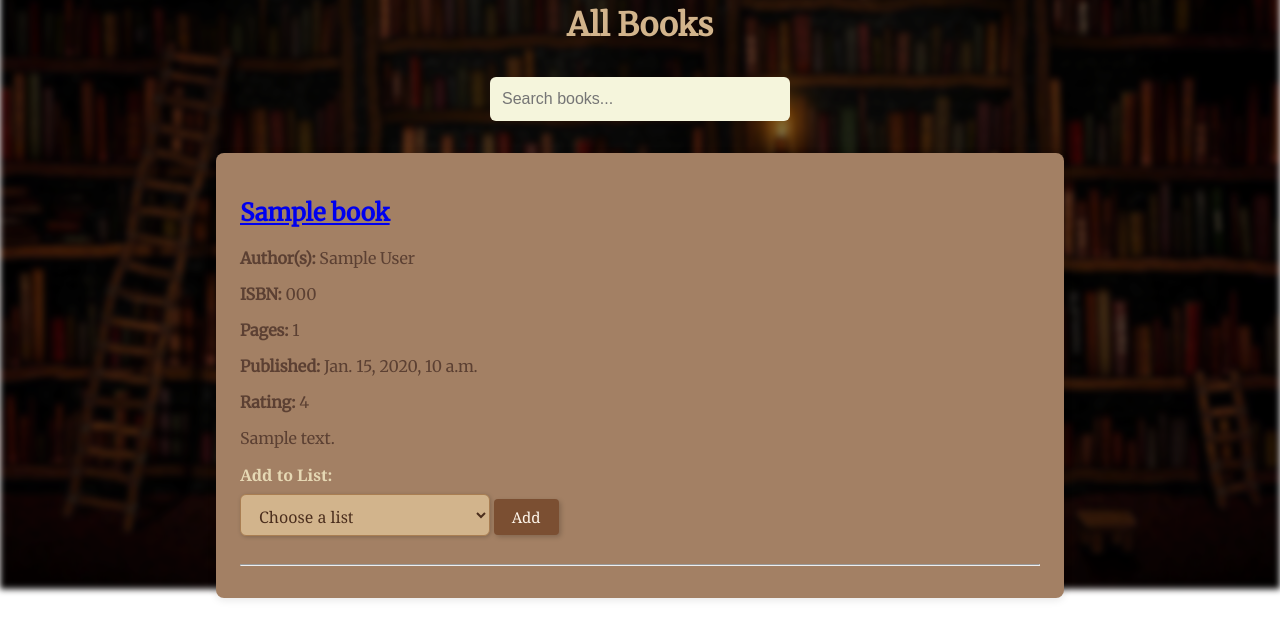
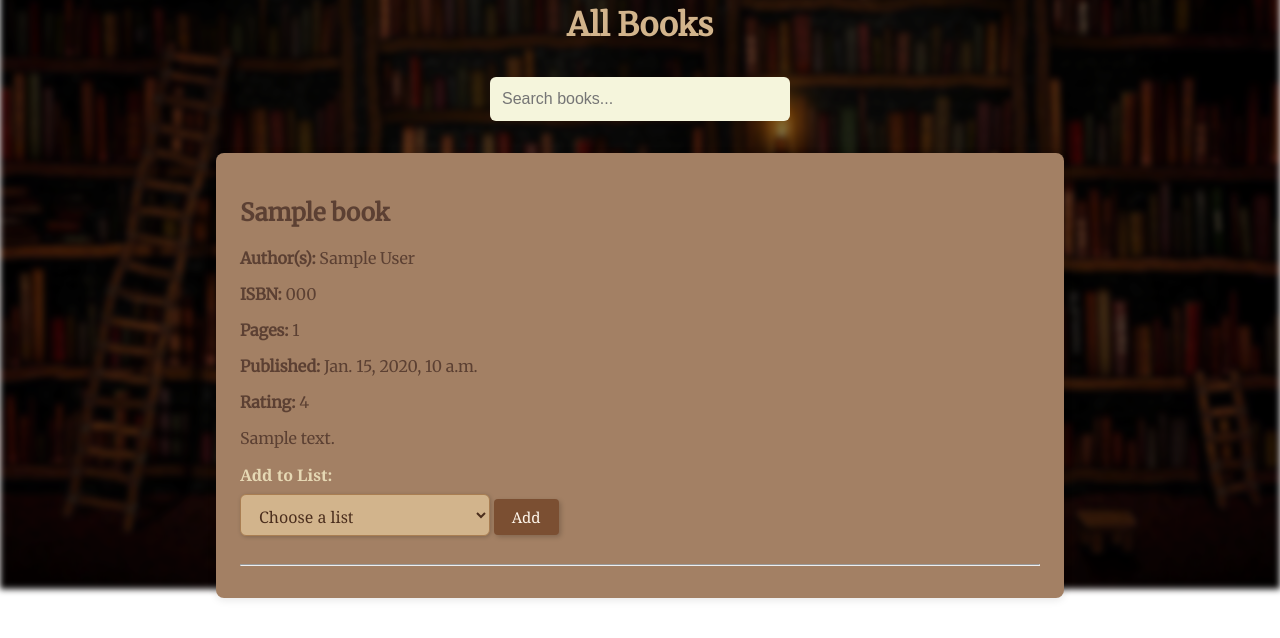
Before and after one commit to CelestineNguyen/CS4750_FinalProject, a Django app: template plot_twist/plotTwist/templates/plotTwist/all_books.html in a window 1280 px wide. Shown: the part 211-849 px from the top of the page. Run offline with Django 5.2, Linux system fonts and the light colour scheme; tables that the repository leaves empty hold one stand-in row (values such as "Sample post"); the template is opened without the code that fills it: values that come from a table or form of the project are taken from there, most other values are stand-ins (such as "Sample title", 1, 10 or a date in 2020).

Commit message:
Fixed Book title color on Book page

```diff
--- a/plot_twist/plotTwist/static/styles.css
+++ b/plot_twist/plotTwist/static/styles.css
@@ -488,3 +488,13 @@
 .lists-wrapper {
     padding-bottom: 3rem;
 }
+
+.book-container a {
+    color: #5c4033;  /* match your current brown */
+    text-decoration: none;
+    font-weight: bold;
+}
+
+.book-container a:hover {
+    text-decoration: underline;
+}
```
